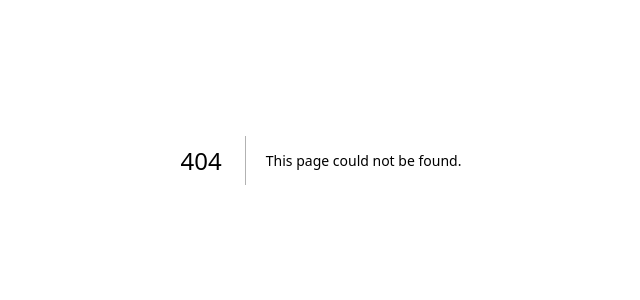
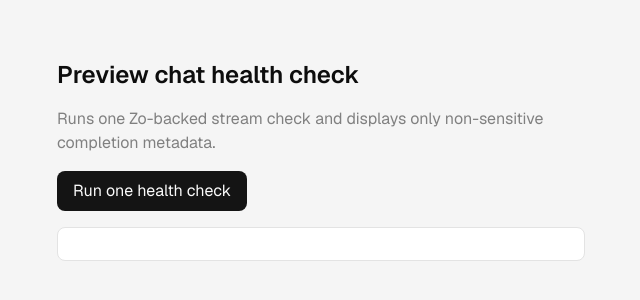
Before and after one commit to wazootech/computer, a Next.js app: page /preview-health-check in a window 1280 px wide. Before the commit this address had no page. Shown: the part 240-540 px from the top of the page, without its empty margins (319-959 px from the left). Built offline with nearby package versions, Linux system fonts and the light colour scheme.

Commit message:
test(chat): add preview health button

```diff
--- /dev/null
+++ b/app/preview-health-check/page.tsx
@@ -0,0 +1,43 @@
+"use client";
+
+import { useState } from "react";
+
+export default function PreviewHealthCheck() {
+  const [running, setRunning] = useState(false);
+  const [result, setResult] = useState("");
+
+  async function runCheck() {
+    if (running || result) return;
+    setRunning(true);
+    try {
+      const response = await fetch("/api/preview-chat-health", {
+        method: "POST",
+        headers: { "Content-Type": "application/json" },
+        body: "{}",
+      });
+      setResult(`${response.status} ${await response.text()}`);
+    } catch {
+      setResult("Health check request failed.");
+    } finally {
+      setRunning(false);
+    }
+  }
+
+  return (
+    <main className="mx-auto flex min-h-screen max-w-xl flex-col justify-center gap-4 p-6 text-foreground">
+      <h1 className="text-2xl font-semibold">Preview chat health check</h1>
+      <p className="text-muted-foreground">Runs one Zo-backed stream check and displays only non-sensitive completion metadata.</p>
+      <button
+        type="button"
+        onClick={runCheck}
+        disabled={running || Boolean(result)}
+        className="w-fit rounded-md bg-primary px-4 py-2 text-primary-foreground disabled:opacity-50"
+      >
+        {running ? "Checking…" : result ? "Check used" : "Run one health check"}
+      </button>
+      <pre aria-live="polite" className="whitespace-pre-wrap rounded-md border bg-card p-4 text-sm">
+        {result}
+      </pre>
+    </main>
+  );
+}
```
